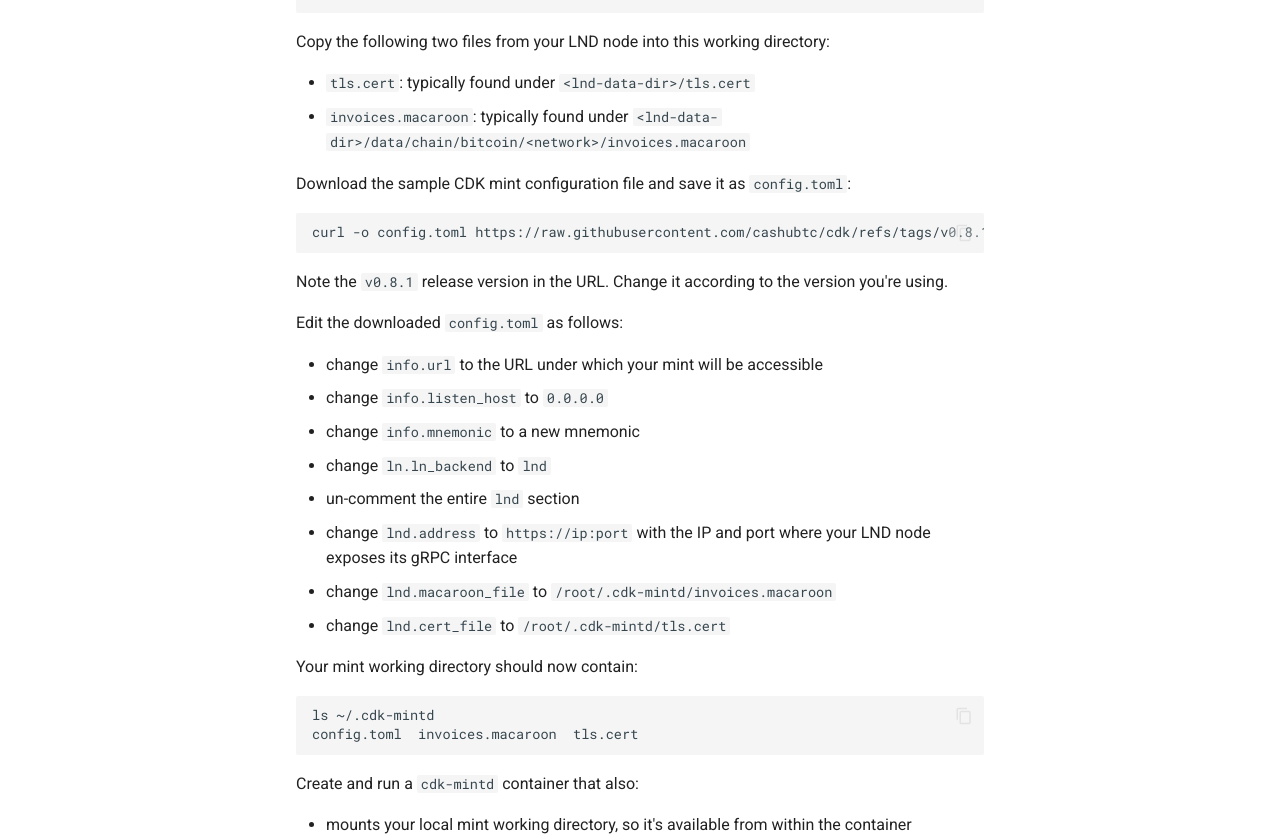
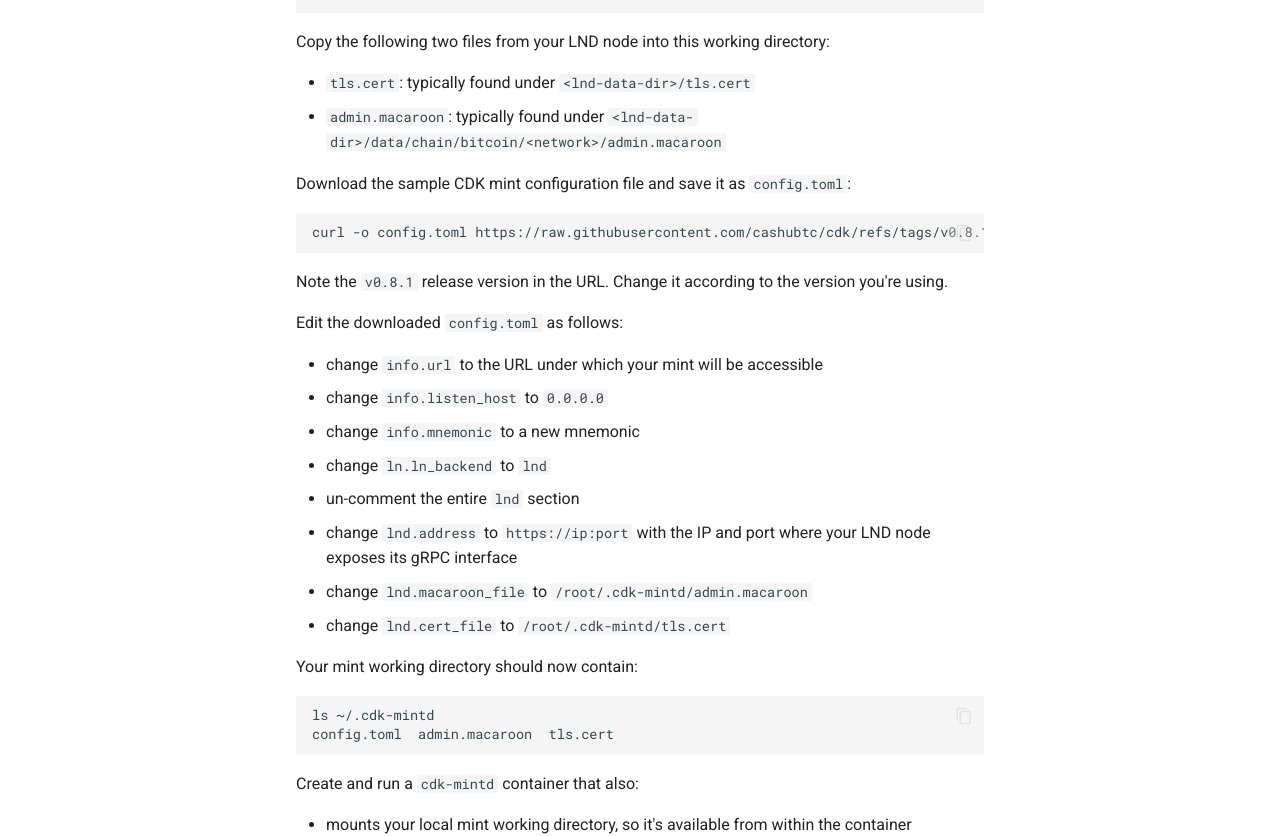
Before and after one commit to ok300/cdk-docs, an MkDocs documentation site: the page built from docs/mint/01_container_with_lnd.md, in a window 1280 px wide and 1400 px high. Shown: the part 468-1304 px from the top of the window. Built offline with MkDocs 1.6.1 and Material for MkDocs 9.7.7, drawn with Linux system fonts in a browser that asks for light colours.

Commit message:
Mint (LND): Correct macaroon needed

````diff
--- a/docs/mint/01_container_with_lnd.md
+++ b/docs/mint/01_container_with_lnd.md
@@ -20,7 +20,7 @@ cd ~/.cdk-mintd
 Copy the following two files from your LND node into this working directory:
 
 * `tls.cert`: typically found under `<lnd-data-dir>/tls.cert`
-* `invoices.macaroon`: typically found under `<lnd-data-dir>/data/chain/bitcoin/<network>/invoices.macaroon`
+* `admin.macaroon`: typically found under `<lnd-data-dir>/data/chain/bitcoin/<network>/admin.macaroon`
 
 Download the sample CDK mint configuration file and save it as `config.toml`:
 
@@ -38,14 +38,14 @@ Edit the downloaded `config.toml` as follows:
 * change `ln.ln_backend` to `lnd`
 * un-comment the entire `lnd` section
 * change `lnd.address` to `https://ip:port` with the IP and port where your LND node exposes its gRPC interface
-* change `lnd.macaroon_file` to `/root/.cdk-mintd/invoices.macaroon`
+* change `lnd.macaroon_file` to `/root/.cdk-mintd/admin.macaroon`
 * change `lnd.cert_file` to `/root/.cdk-mintd/tls.cert`
 
 Your mint working directory should now contain:
 
 ```
 ls ~/.cdk-mintd
-config.toml  invoices.macaroon  tls.cert
+config.toml  admin.macaroon  tls.cert
 ```
 
 Create and run a `cdk-mintd` container that also:
````
